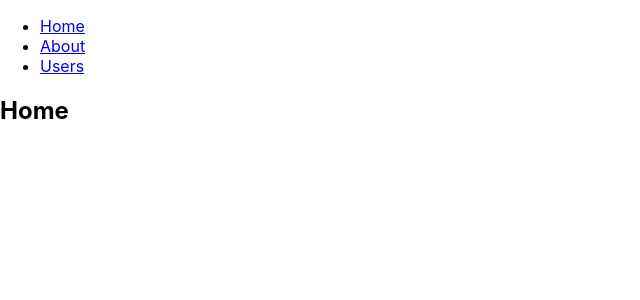
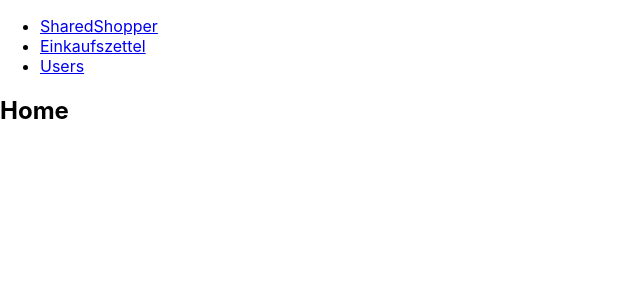
Before and after one commit to fonzerelly/shared-shopper, a React (Create React App) app: page / in a window 1280 px wide. Shown: the top 300 px of the page, without its empty margins (0-640 px from the left). Built offline with nearby package versions, Linux system fonts and the light colour scheme; the HTML template or start-up script is replaced by a standard one.

Commit message:
#12 added simple html for orientation

```diff
--- a/src/App.tsx
+++ b/src/App.tsx
@@ -16,10 +16,10 @@ function App() {
         <nav>
           <ul>
             <li>
-            <Link to="/">Home</Link>
+              <Link to="/">SharedShopper</Link>
             </li>
             <li>
-            <Link to="/about">About</Link>
+              <Link to="/list">Einkaufszettel</Link>
             </li>
             <li>
               <Link to="/users">Users</Link>
@@ -30,14 +30,17 @@ function App() {
         {/* A <Switch> looks through its children <Route>s and
           renders the first one that matches the current URL. */}
         <Switch>
-        <Route path="/about">
-          <About />
+          <Route path="/list">
+            <List />
+            <input></input>
+            <button></button>
+            <div><p>02.01.2021</p> <button></button> </div>
           </Route>
           <Route path="/users">
             <Users />
           </Route>
           <Route path="/">
-          <Home />
+            <SharedShopper />
           </Route>
         </Switch>
       </div>
@@ -45,12 +48,12 @@ function App() {
   );
 }
 
-function Home() {
+function SharedShopper() {
   return <h2>Home</h2>;
 }
 
-function About() {
-  return <h2>About</h2>;
+function List() {
+  return <h2>Einkaufszettel</h2>;
 }
 
 function Users() {
```
Lines whose indentation alone changed are shown as unchanged.
